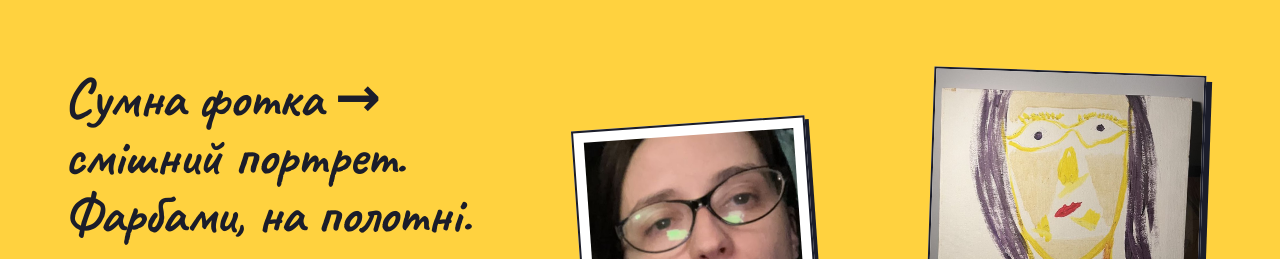
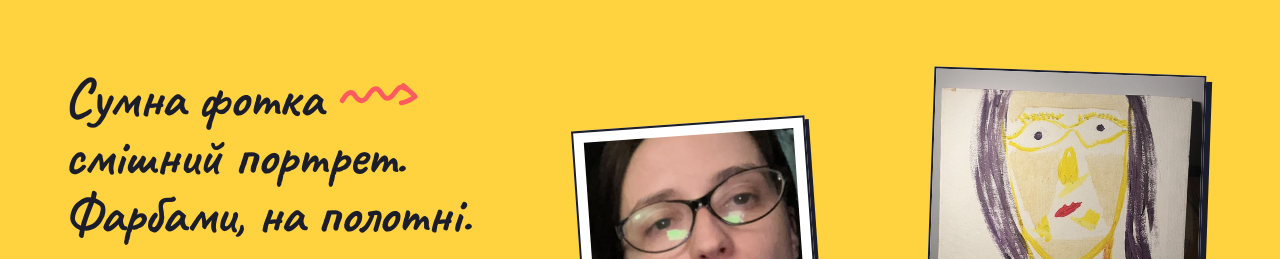
Before and after one commit to WhatWeDoinTheShadow/kyslipychki, a plain HTML site: page index.html in a window 1280 px wide. Shown: the part 151-410 px from the top of the page. Drawn offline with nearby package versions, Linux system fonts and the light colour scheme.

Commit message:
Хвиляста стрілка в заголовку
Co-Authored-By: Claude Opus 5.5 <noreply@anthropic.com>
Claude-Session: https://claude.ai/code/session_01FH6JVnG31jwRfJkahQHCDH

```diff
--- a/index.html
+++ b/index.html
@@ -45,6 +45,7 @@ nav a.l:hover{text-decoration:underline wavy var(--pop)}
 .hero{background:var(--sun);border-bottom:2px solid var(--ink)}
 .hero .top{display:grid;grid-template-columns:minmax(0,1.1fr) minmax(0,1fr);gap:16px 40px;align-items:end}
 .hero .lead{font-size:19px}
+.harr{display:inline-block;width:1.5em;height:.75em;vertical-align:-.02em;margin:0 .05em;overflow:visible}
 .acts{display:flex;flex-wrap:wrap;gap:12px;margin-top:6px}
 .fig{position:relative;height:clamp(300px,38vw,440px);margin-top:20px}
 .fig svg{position:absolute;inset:0;width:100%;height:100%}
@@ -204,7 +205,7 @@ footer .flinks a,footer .flinks span a{color:inherit}
 <header class="hero band" id="top">
   <div class="wrap">
     <div class="top">
-      <h1>Сумна фотка → смішний портрет. Фарбами, на полотні.</h1>
+      <h1>Сумна фотка <svg class="harr" viewBox="0 0 120 60" role="img" aria-label="стає"><path d="M6 36c7-12 13-16 19-7s12 10 19-1 13-13 19-3 12 10 19 0 10-11 17-6" fill="none" stroke="var(--pop)" stroke-width="7" stroke-linecap="round" stroke-linejoin="round"/><path d="M95 14c6 5 12 10 17 16M112 30c-6 4-13 8-20 9" fill="none" stroke="var(--pop)" stroke-width="7" stroke-linecap="round"/></svg> смішний портрет. Фарбами, на полотні.</h1>
       <div>
         <p class="lead">Надішли сумне фото себе чи друга. Живий художник намалює теплий шарж справжніми фарбами на полотні, і сум стане трохи легшим. Без нейромереж і планшетів, тільки руки.</p>
         <div class="acts">
```
